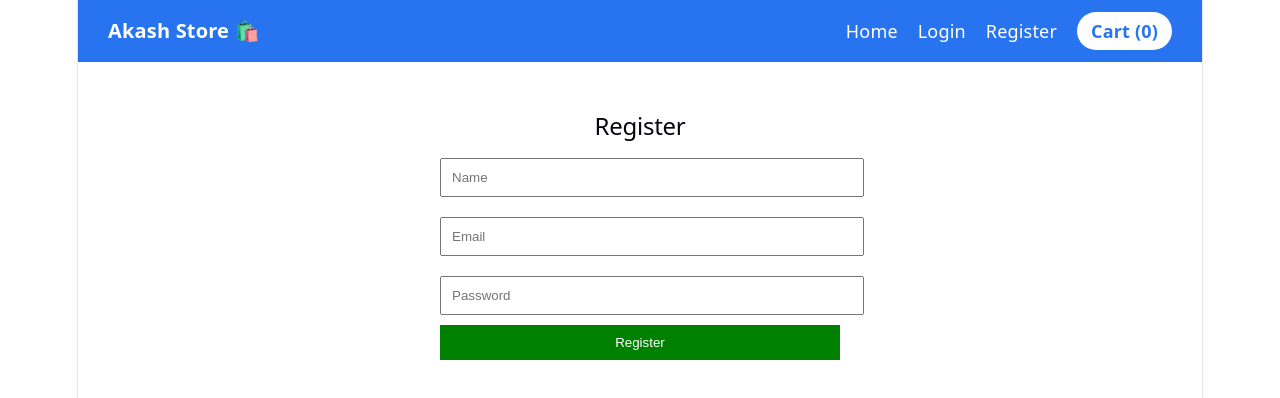
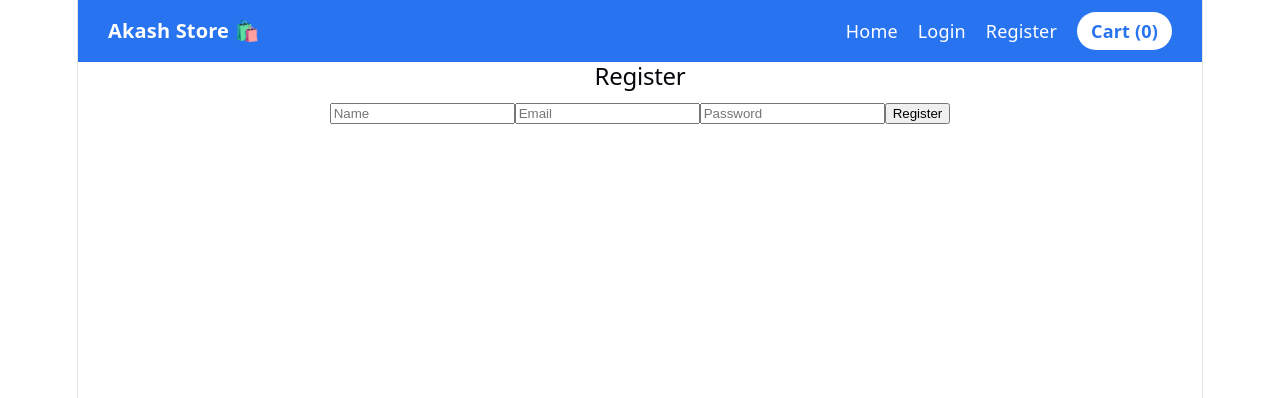
Before and after one commit to akashdubey38/E-Commerce-Web-Application-Customer-Journey-Market-Optimization, a React app in the folder frontend/: page /register in a window 1280 px wide. Shown: the top 398 px of the page. Built offline with nearby package versions, Linux system fonts and the light colour scheme; the HTML template or start-up script is replaced by a standard one.

Commit message:
register url fixed

```diff
--- a/frontend/src/pages/Register.jsx
+++ b/frontend/src/pages/Register.jsx
@@ -9,7 +9,7 @@ function Register(){
 
   const handleRegister = async (e)=>{
     e.preventDefault()
-    const res = await fetch("http://localhost:5000/api/auth/register",{
+    const res = await fetch("https://e-commerce-web-application-0wdy.onrender.com/api/auth/register",{
       method:"POST",
       headers:{"Content-Type":"application/json"},
       body: JSON.stringify({name,email,password})
@@ -23,16 +23,17 @@ function Register(){
     }
   }
 
-  return(
-    <div style={{maxWidth:"400px", margin:"50px auto"}}>
-      <h2>Register</h2>
-      <form onSubmit={handleRegister}>
-        <input style={{width:"100%", padding:"10px", margin:"10px 0"}} placeholder="Name" onChange={e=>setName(e.target.value)} />
-        <input style={{width:"100%", padding:"10px", margin:"10px 0"}} placeholder="Email" onChange={e=>setEmail(e.target.value)} />
-        <input style={{width:"100%", padding:"10px", margin:"10px 0"}} type="password" placeholder="Password" onChange={e=>setPassword(e.target.value)} />
-        <button style={{width:"100%", padding:"10px", background:"green", color:"white", border:"none"}}>Register</button>
+  return (
+    <div className="flex justify-center items-center h-screen">
+      <form onSubmit={handleRegister} className="bg-white p-8 rounded shadow-md w-96">
+        <h2 className="text-2xl font-bold mb-4">Register</h2>
+        <input type="text" placeholder="Name" value={name} onChange={(e)=>setName(e.target.value)} className="w-full p-2 border mb-3" required />
+        <input type="email" placeholder="Email" value={email} onChange={(e)=>setEmail(e.target.value)} className="w-full p-2 border mb-3" required />
+        <input type="password" placeholder="Password" value={password} onChange={(e)=>setPassword(e.target.value)} className="w-full p-2 border mb-3" required />
+        <button type="submit" className="w-full bg-black text-white p-2">Register</button>
       </form>
     </div>
   )
 }
+
 export default Register
```
